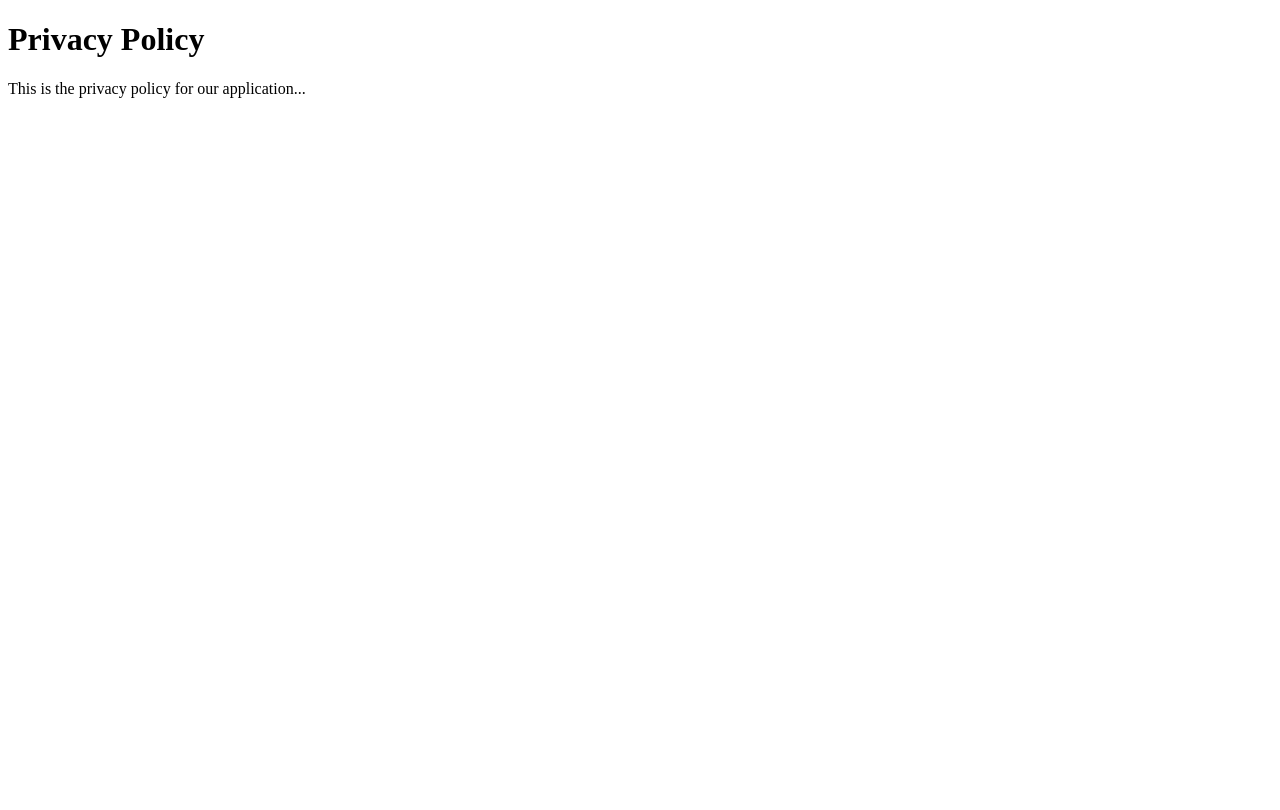
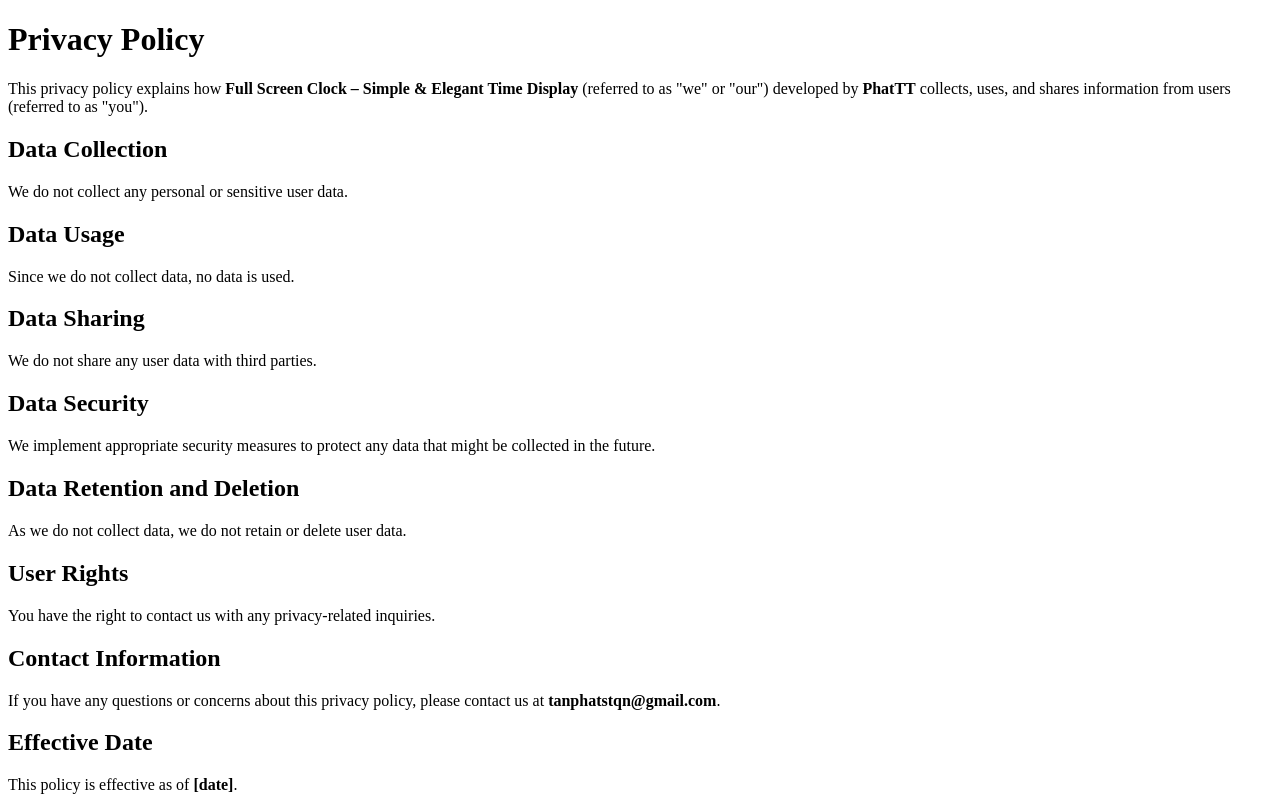
Before and after one commit to tanphatstqn/privacy-policy, a plain HTML site: page index.html in a window 1280 px wide. Drawn offline with Linux system fonts and the light colour scheme.

Commit message:
Update policy

```diff
--- a/index.html
+++ b/index.html
@@ -7,6 +7,30 @@
 </head>
 <body>
     <h1>Privacy Policy</h1>
-    <p>This is the privacy policy for our application...</p>
+    <p>This privacy policy explains how <strong>Full Screen Clock – Simple & Elegant Time Display</strong> (referred to as "we" or "our") developed by <strong>PhatTT</strong> collects, uses, and shares information from users (referred to as "you").</p>
+
+    <h2>Data Collection</h2>
+    <p>We do not collect any personal or sensitive user data.</p>
+
+    <h2>Data Usage</h2>
+    <p>Since we do not collect data, no data is used.</p>
+
+    <h2>Data Sharing</h2>
+    <p>We do not share any user data with third parties.</p>
+
+    <h2>Data Security</h2>
+    <p>We implement appropriate security measures to protect any data that might be collected in the future.</p>
+
+    <h2>Data Retention and Deletion</h2>
+    <p>As we do not collect data, we do not retain or delete user data.</p>
+
+    <h2>User Rights</h2>
+    <p>You have the right to contact us with any privacy-related inquiries.</p>
+
+    <h2>Contact Information</h2>
+    <p>If you have any questions or concerns about this privacy policy, please contact us at <strong>tanphatstqn@gmail.com</strong>.</p>
+
+    <h2>Effective Date</h2>
+    <p>This policy is effective as of <strong>[date]</strong>.</p>
 </body>
 </html>
```
